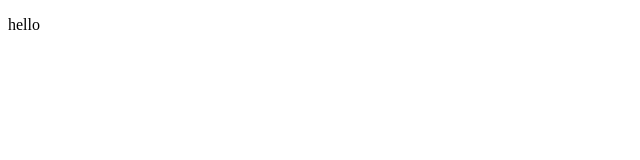
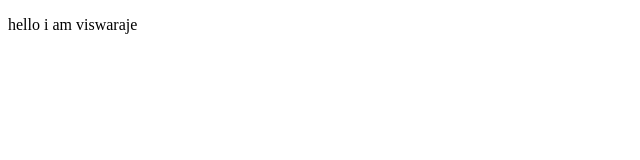
Before and after one commit to Viswaraje/finallab, a plain HTML site: page index.html in a window 1280 px wide. Shown: the whole page, without its empty margins (0-640 px from the left). Drawn offline with Linux system fonts and the light colour scheme.

Commit message:
Update index.html

```diff
--- a/index.html
+++ b/index.html
@@ -7,6 +7,6 @@
   </head>
   <body>
     <div id="root"></div>
-    <p>hello</p>
+    <p>hello i am viswaraje</p>
   </body>
 </html>
```
